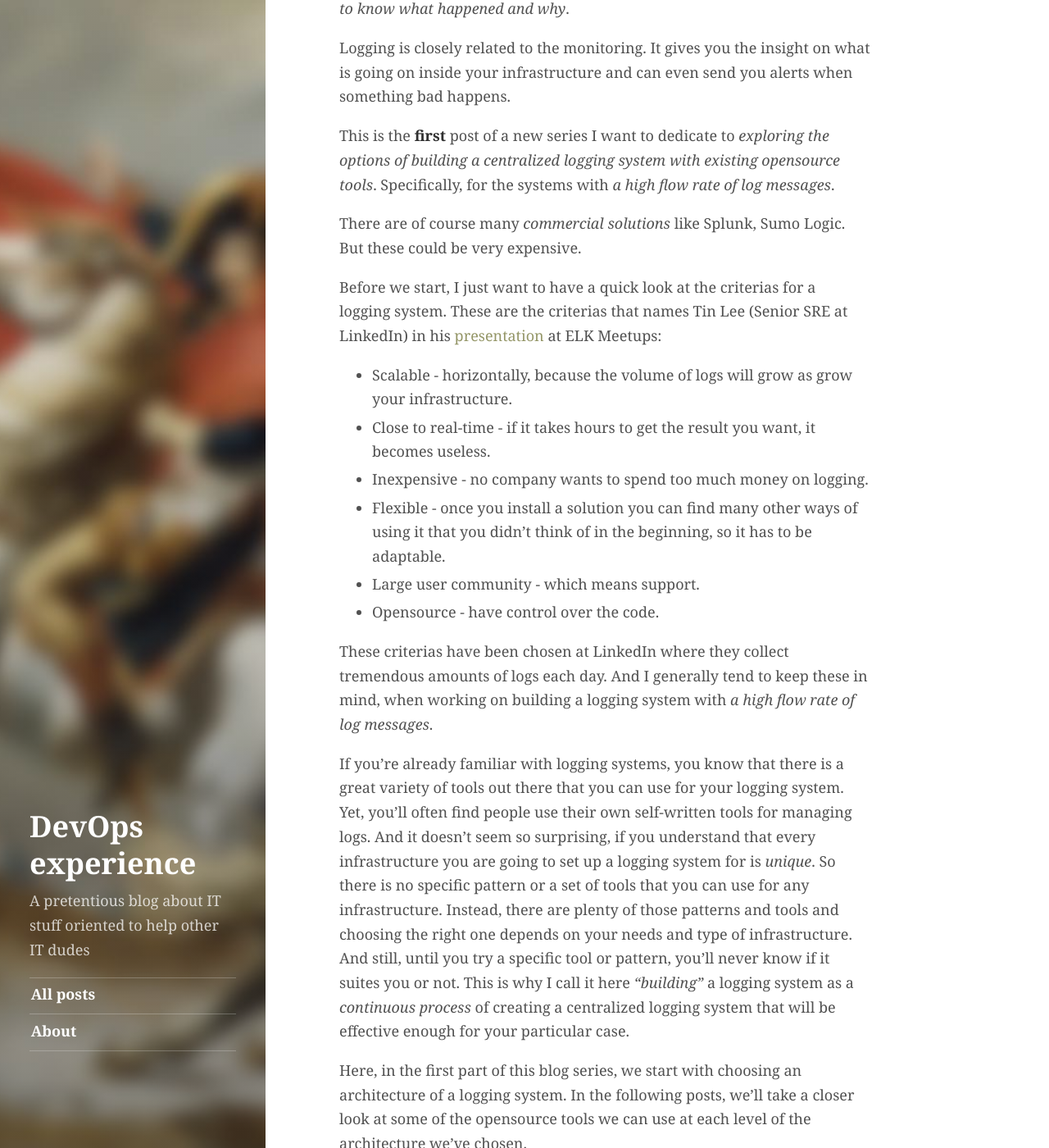
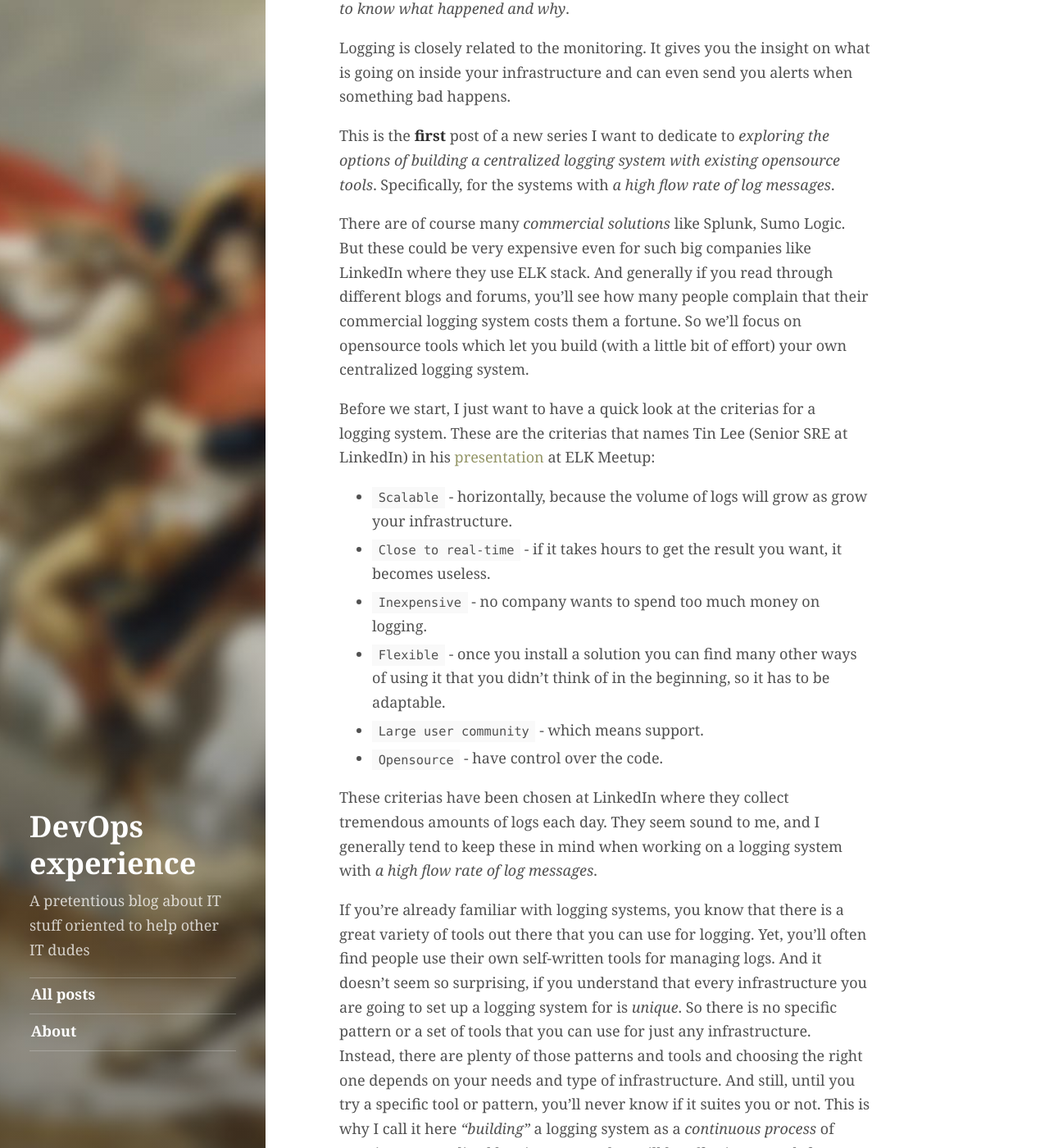
Before and after one commit to Artemmkin/Artemmkin.github.io, a Jekyll site: the page built from _posts/2017-03-11-logging-system-pipeline.md, in a window 1280 px wide and 1400 px high, scrolled down 608 px. Shown: the whole window at 82% size. Built offline with Jekyll 4.4.1, drawn with Linux system fonts in a browser that asks for light colours; comment, search, counter and statistics services are not loaded; some of the changed text lies outside the part shown.

Commit message:
Edit the first logging post

````diff
--- a/_posts/2017-03-11-logging-system-pipeline.md
+++ b/_posts/2017-03-11-logging-system-pipeline.md
@@ -15,26 +15,26 @@ Logging is closely related to the monitoring. It gives you the insight on what i
 
 This is the **first** post of a new series I want to dedicate to _exploring the options of building a centralized logging system with existing opensource tools_. Specifically, for the systems with *a high flow rate of log messages*.
 
-There are of course many _commercial solutions_ like Splunk, Sumo Logic. But these could be very expensive.
+There are of course many _commercial solutions_ like Splunk, Sumo Logic. But these could be very expensive even for such big companies like LinkedIn where they use ELK stack. And generally if you read through different blogs and forums, you'll see how many people complain that their commercial logging system costs them a fortune. So we'll focus on opensource tools which let you build (with a little bit of effort) your own centralized logging system.
 
-Before we start, I just want to have a quick look at the criterias for a logging system. These are the criterias that names Tin Lee (Senior SRE at LinkedIn) in his [presentation](https://www.youtube.com/watch?v=51wKfT4t7Jg) at ELK Meetups:
+Before we start, I just want to have a quick look at the criterias for a logging system. These are the criterias that names Tin Lee (Senior SRE at LinkedIn) in his [presentation](https://www.youtube.com/watch?v=51wKfT4t7Jg) at ELK Meetup:
 
-* Scalable - horizontally, because the volume of logs will grow as grow your infrastructure.
-* Close to real-time - if it takes hours to get the result you want, it becomes useless.
-* Inexpensive - no company wants to spend too much money on logging.
-* Flexible  - once you install a solution you can find many other ways of using it that you didn't think of in the beginning, so it has to be adaptable.
-* Large user community - which means support.
-* Opensource - have control over the code.
+* ```Scalable``` - horizontally, because the volume of logs will grow as grow your infrastructure.
+* ```Close to real-time``` - if it takes hours to get the result you want, it becomes useless.
+* ```Inexpensive``` - no company wants to spend too much money on logging.
+* ```Flexible```  - once you install a solution you can find many other ways of using it that you didn't think of in the     beginning, so it has to be adaptable.
+* ```Large user community``` - which means support.
+* ```Opensource``` - have control over the code.
 
-These criterias have been chosen at LinkedIn where they collect tremendous amounts of logs each day. And I generally tend to keep these in mind, when working on building a logging system with *a high flow rate of log messages*.
+These criterias have been chosen at LinkedIn where they collect tremendous amounts of logs each day. They seem sound to me, and I generally tend to keep these in mind when working on a logging system with *a high flow rate of log messages*.
 
-If you're already familiar with logging systems, you know that there is a great variety of tools out there that you can use for your logging system. Yet, you'll often find people use their own self-written tools for managing logs. And it doesn't seem so surprising, if you understand that every infrastructure you are going to set up a logging system for is _unique_. So there is no specific pattern or a set of tools that you can use for any infrastructure. Instead, there are plenty of those patterns and tools and choosing the right one depends on your needs and type of infrastructure. And still, until you try a specific tool or pattern, you'll never know if it suites you or not. This is why I call it here _"building"_ a logging system as a _continuous process_ of creating a centralized logging system that will be effective enough for your particular case.
+If you're already familiar with logging systems, you know that there is a great variety of tools out there that you can use for logging. Yet, you'll often find people use their own self-written tools for managing logs. And it doesn't seem so surprising, if you understand that every infrastructure you are going to set up a logging system for is _unique_. So there is no specific pattern or a set of tools that you can use for just any infrastructure. Instead, there are plenty of those patterns and tools and choosing the right one depends on your needs and type of infrastructure. And still, until you try a specific tool or pattern, you'll never know if it suites you or not. This is why I call it here _"building"_ a logging system as a _continuous process_ of creating a centralized logging system that will be effective enough for your particular case.
 
 Here, in the first part of this blog series, we start with choosing an architecture of a logging system. In the following posts, we'll take a closer look at some of the opensource tools we can use at each level of the architecture we've chosen.
 
 Get yourself familiar with the terms we will use:
 * ```Log Shipper (or Log Forwarder)``` - collects log data and sends it to the ```Log Indexer``` for processing
-* ```Log Indexer (or Log Collector/Aggregator)``` - _aggregates_  logs from different sources while performing transformations like Grok and indexing into storage. They provide _a unified logging layer_.
+* ```Log Indexer (or Log Collector/Aggregator)``` - _aggregates_  logs from different sources while performing transformations like Grok and indexing into storage. Ideally, they should provide a [Unified Logging Layer](http://www.fluentd.org/blog/unified-logging-layer) for you logging system.
 
 Let's start with a simple case, when you have a relatively small system  which doesn't generate that much logs, say 300-500 msg/sec, including application and system logs. Then architecture of your logging system would look more or less like this.
 ![800x400](/public/img/logging/logging-architecture0.jpg)
@@ -60,14 +60,16 @@ Why do we need this buffer? Here's a just a few reasons why.
 
     A few examples when it might happen. If you use Elasticsearch as a storage, upgrading it requires a full cluster restart. And simply, your network could be down.
 
-Some of the log shippers allow local buffering, which means when your application is generating more logs that your indexers can ingest, a shipper slows the traffic down. Although, you have to consider that in this case your local filesystem will become this buffer and you will have to make sure enough disk space exists to house all these logs.
+Some of the log shippers allow local buffering, which means when your application is generating more logs that your indexers can ingest, a shipper slows the traffic down and starts to buffer log messages either in memory or to a file. Although, you have to consider that in this case your local filesystem will become this buffer and you will have to make sure enough disk space or memory exists to house all these logs.
 
 Thus, we are coming to this architecture
 ![800x400](/public/img/logging/logging-architecture1.jpg)
-This is the architecture we're going to use in the future posts when we explore the opensource options at each level.
-I want to note that the problem we are facing by adding a new component is its integration with the rest of the components of our architecture. Not everything can write logs to a message broker we choose and we have to be aware of that.
+This is the architecture we’re going to refer to in the future posts when we explore the opensource options at each level.
+I want to note that in this schema _Broker_ is not necessarily a separate host or a service like Kafka or Redis, but it can also be any mechanism that a shipper could use to avoid overloading a _log indexer_. So it could be local buffering we talked about earlier, although in systems with a _very high flow log rate_ it is usually a separate host with a message queue server.
 
-To mitigate the problem with compatibility of different message brokers and shippers, I also like the idea of adding a central _Logstash shipper_. One of the reasons why the Logstash is so awesome and popular is that it supports almost every input you can think of and has almost every output. Then, for example, you will be able to collect system logs from your network devices (like [Cisco ASA](https://jackhanington.com/blog/2015/06/16/send-cisco-asa-syslogs-to-elasticsearch-using-logstash/)).
+I also would like to note that the problem we are facing by adding a new component is its integration with the rest of the components of our architecture. Not everything can write logs to a message broker we choose and we have to be aware of that.
+
+To mitigate the problem with compatibility of different message brokers and shippers, I also like the idea of adding a central _log shipper_ like Logstash. One of the reasons why the Logstash is so awesome and popular is that it supports almost every input you can think of and has almost every output, so it can fit well as central log shipper. Then, for example, you will be able to collect system logs from your network devices (like [Cisco ASA](https://jackhanington.com/blog/2015/06/16/send-cisco-asa-syslogs-to-elasticsearch-using-logstash/)) and Logstash had input plugin for syslog.
 ![800x400](/public/img/logging/logging-architecture2.jpg)
 
 **Conclusion:** in this post we talked about the importance of having a centralized logging system, got ourselves familiar with the logging terms and chose an architecture of a logging system that we're going to use to explore our options at each level.
````
